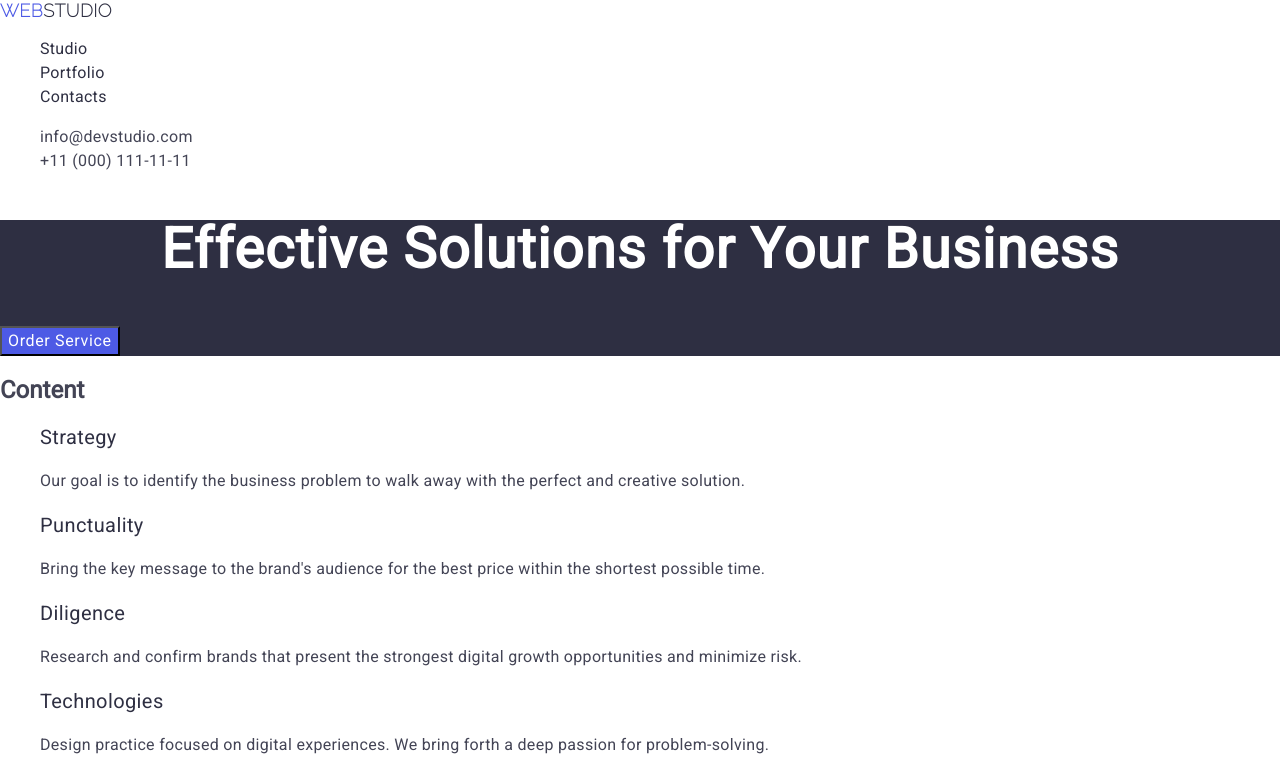
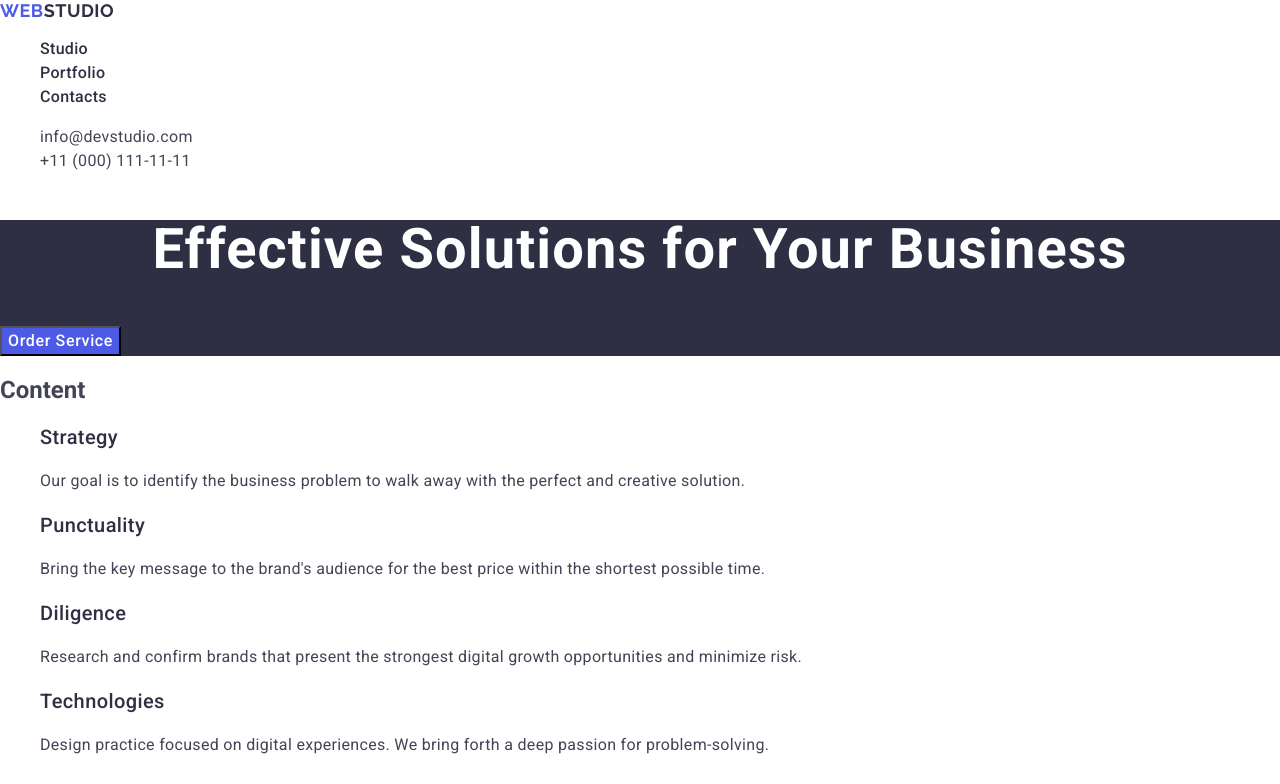
Before and after one commit to Keeldg/goit-markup-hw-02, a plain HTML site: page index.html in a window 1280 px wide. Shown: the top 784 px of the page. Drawn offline with nearby package versions, Linux system fonts and the light colour scheme.

Commit message:
Added all fonts
family=Raleway:wght@700
family=Roboto:wght@400;500;700

```diff
--- a/index.html
+++ b/index.html
@@ -11,7 +11,7 @@
     <link rel="preconnect" href="https://fonts.googleapis.com" />
     <link rel="preconnect" href="https://fonts.gstatic.com" crossorigin />
     <link
-      href="https://fonts.googleapis.com/css2?family=Raleway:wght@100&family=Roboto&display=swap"
+      href="https://fonts.googleapis.com/css2?family=Raleway:wght@700&family=Roboto:wght@400;500;700&display=swap"
       rel="stylesheet"
     />
     <link rel="stylesheet" href="./css/styles.css" />
```
